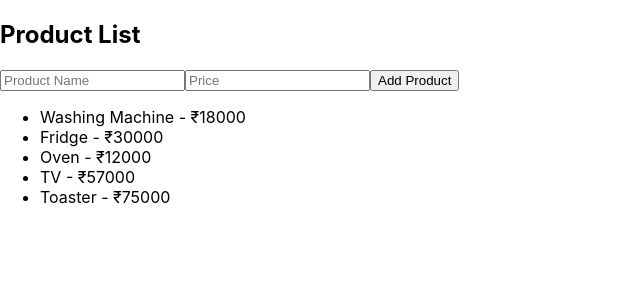
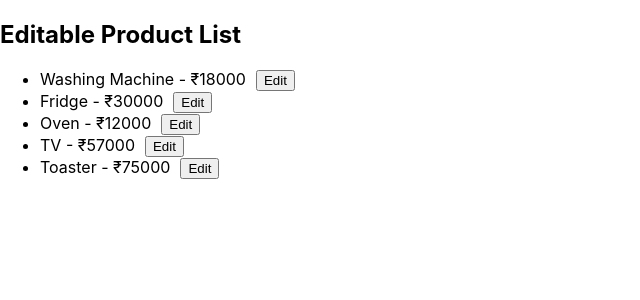
Before and after one commit to Aarti-Waghmare-React-Course/React_coding_exercise, a React (Create React App) app: page / in a window 1280 px wide. Shown: the top 300 px of the page, without its empty margins (0-640 px from the left). Built offline with nearby package versions, Linux system fonts and the light colour scheme.

Commit message:
editing products logic added

```diff
--- a/src/App.js
+++ b/src/App.js
@@ -20,6 +20,7 @@ import ProductList_17 from './components/ProductList_17';
 import ProductClick_18 from './components/ProductClick_18';
 import ProductDelete_19 from './components/ProductDelete_19';
 import ProductAdd_20 from './components/ProductAdd_20';
+import ProductEdit_21 from './components/ProductEdit_21';
 
 function App() {
   return (
@@ -43,7 +44,8 @@ function App() {
       {/* <ProductList_17/> */}
       {/* <ProductClick_18/> */}
       {/* <ProductDelete_19/> */}
-      <ProductAdd_20/>
+      {/* <ProductAdd_20/> */}
+      <ProductEdit_21/>
     </div>
   );
 }
--- /dev/null
+++ b/src/components/ProductEdit_21.js
@@ -0,0 +1,74 @@
+// Edit/Update List Items Dynamically
+// Allow the user to edit a product's name and price right in the list.
+
+
+import React, { useState } from 'react';
+
+const ProductEdit_21 = () => {
+  const [products, setProducts] = useState([
+    {id:1,name:'Washing Machine',price:18000},
+     {id:2,name:'Fridge',price:30000},
+     {id:3,name:'Oven',price:12000},
+    {id:4,name:'TV',price:57000},
+    {id:5,name:'Toaster',price:75000}
+  ]);
+
+  const [editingId, setEditingId] = useState(null);
+  const [editedName, setEditedName] = useState('');
+  const [editedPrice, setEditedPrice] = useState('');
+
+  const startEditing = (product) => {
+    setEditingId(product.id);
+    setEditedName(product.name);
+    setEditedPrice(product.price);
+  };
+
+  const saveEdit = () => {
+    setProducts((prevProducts) =>
+      prevProducts.map((product) =>
+        product.id === editingId
+          ? { ...product, name: editedName, price: Number(editedPrice) }
+          : product
+      )
+    );
+    setEditingId(null);
+    setEditedName('');
+    setEditedPrice('');
+  };
+
+  return (
+    <div>
+      <h2>Editable Product List</h2>
+      <ul>
+        {products.map((product) => (
+          <li key={product.id}>
+            {editingId === product.id ? (
+              <>
+                <input
+                  type="text"
+                  value={editedName}
+                  onChange={(e) => setEditedName(e.target.value)}
+                />
+                <input
+                  type="number"
+                  value={editedPrice}
+                  onChange={(e) => setEditedPrice(e.target.value)}
+                />
+                <button onClick={saveEdit}>Save</button>
+              </>
+            ) : (
+              <>
+                {product.name} - ₹{product.price}
+                <button onClick={() => startEditing(product)} style={{ marginLeft: '10px' }}>
+                  Edit
+                </button>
+              </>
+            )}
+          </li>
+        ))}
+      </ul>
+    </div>
+  );
+};
+
+export default ProductEdit_21;
```
